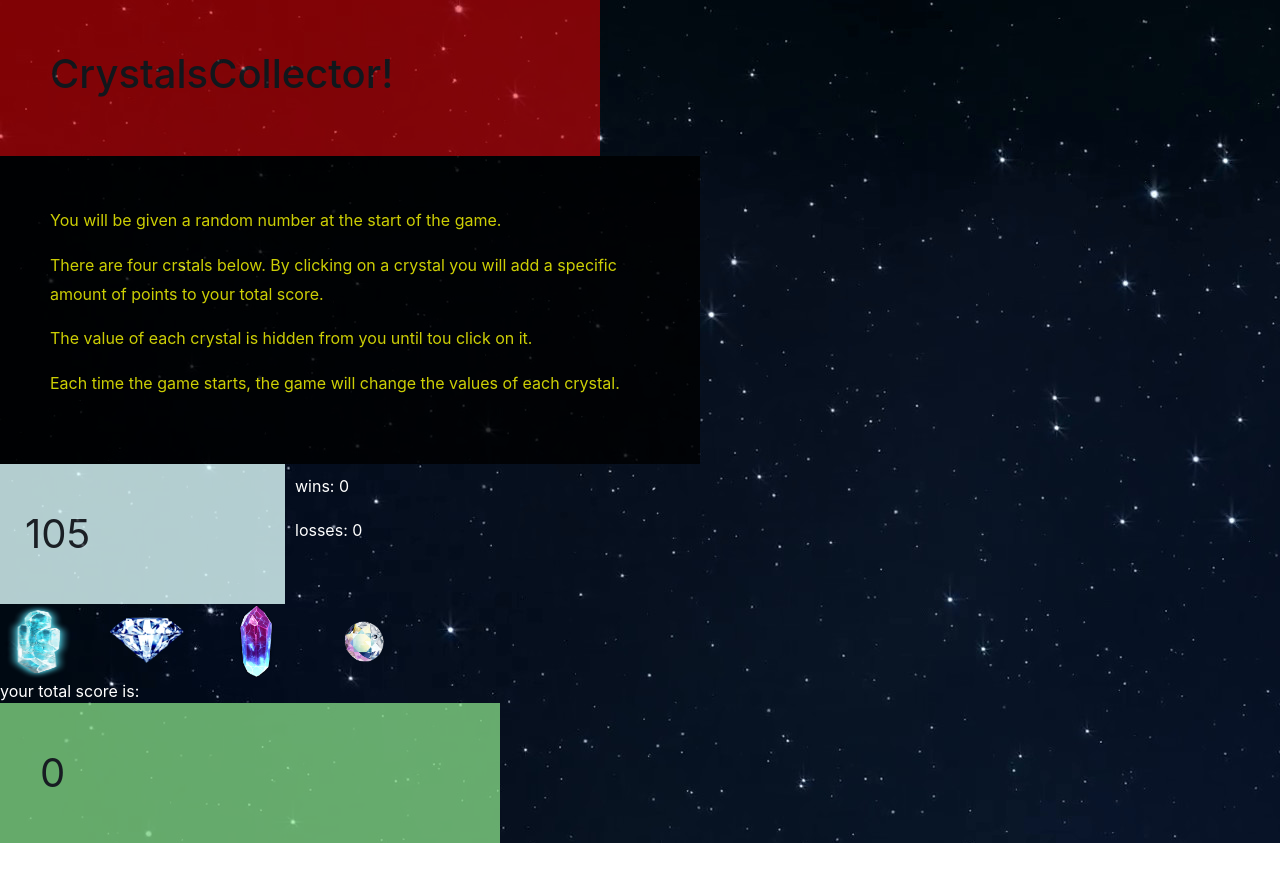
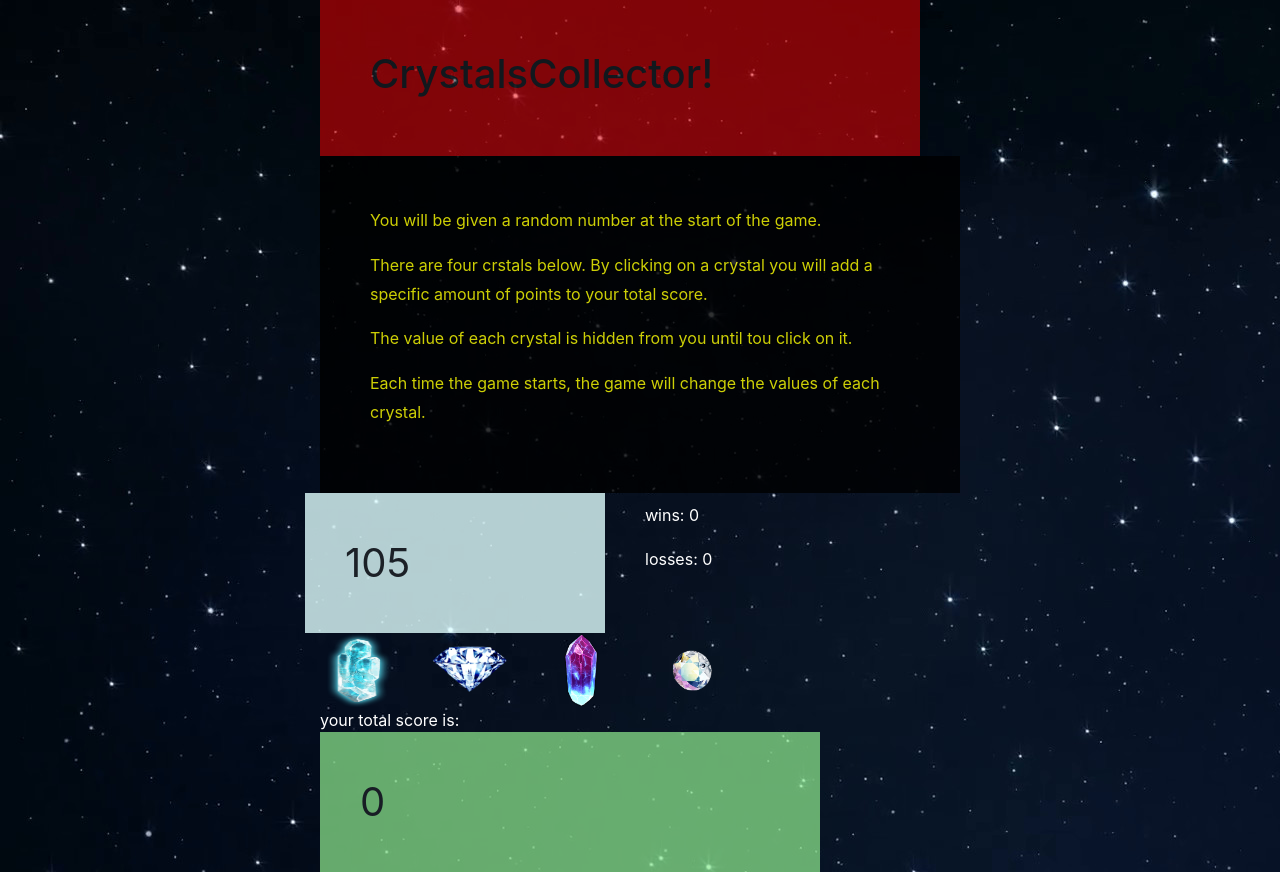
Before and after one commit to kevinspies/crystal-game, a plain HTML site: page index.html in a window 1280 px wide. Before the commit the page ends 843 px from the top, so only its background shows below. Drawn offline with nearby package versions, Linux system fonts and the light colour scheme.

Commit message:
just centered the game on the page.

```diff
--- a/assets/css/style.css
+++ b/assets/css/style.css
@@ -2,10 +2,12 @@
 #winbox{
     color: white;
     padding: 10px;
+    margin-left: 15px;
 }
 #lossbox{
     color: white;
     padding: 10px;
+    margin-left: 15px;
 }
 #totalbox{
     color:white;
@@ -45,3 +47,7 @@ img{
 body {
  background-image: url("../images/space.jpg");
 }
+#container{
+    margin: auto;
+  width: 50%;
+}
--- a/index.html
+++ b/index.html
@@ -14,6 +14,7 @@
 </head>
 
 <body>
+    <div id="container">
 
         <div id="titlebox">
             <h1>CrystalsCollector!</h1>
@@ -33,7 +34,7 @@
             </div>
 
             <!--make a row for wins and a row for losses-->
-        <div class="col">
+            <div class="col" id="winlossbox">
                 <div class="row" id="winbox">
                     wins
                 </div>
@@ -46,18 +47,22 @@
         </div>
 
         <div class="row">
-        <div class="col-1">
+            <div class="col-2">
                 <!--crystal image here-->
-            <img src="assets/images/crystal5.jpg" alt=crystal1pic height="75" width="75" class="crystal" id="crystal1">
+                <img src="assets/images/crystal5.jpg" alt=crystal1pic height="75" width="75" class="crystal"
+                    id="crystal1">
             </div>
-        <div class="col-1">
-            <img src="assets/images/crystal11.jpg" alt=crystal2pic height="75" width="75" class="crystal" id="crystal2">
+            <div class="col-2">
+                <img src="assets/images/crystal11.jpg" alt=crystal2pic height="75" width="75" class="crystal"
+                    id="crystal2">
             </div>
-        <div class="col-1">
-            <img src="assets/images/crystal3.jpg" alt=crystal3pic height="75" width="75" class="crystal" id="crystal3">
+            <div class="col-2">
+                <img src="assets/images/crystal3.jpg" alt=crystal3pic height="75" width="75" class="crystal"
+                    id="crystal3">
             </div>
-        <div class="col-1">
-            <img src="assets/images/crystal4.jpg" alt=crystal4pic height="75" width="75" class="crystal" id="crystal4">
+            <div class="col-2">
+                <img src="assets/images/crystal4.jpg" alt=crystal4pic height="75" width="75" class="crystal"
+                    id="crystal4">
             </div>
         </div>
 
@@ -68,7 +73,7 @@
         <div id="scorebox">
             score
         </div>
-
+    </div>
 
 
 </body>
```
Lines whose indentation alone changed are shown as unchanged.
